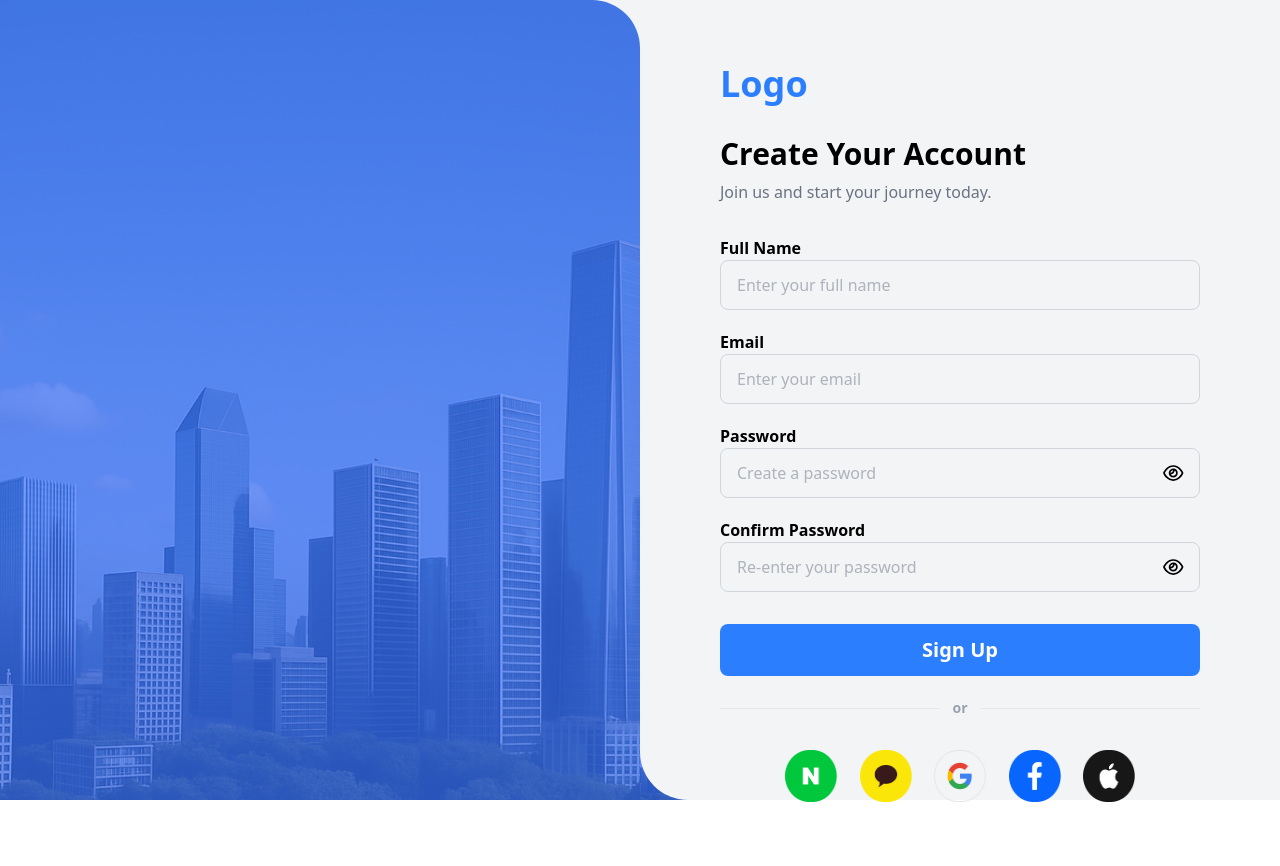
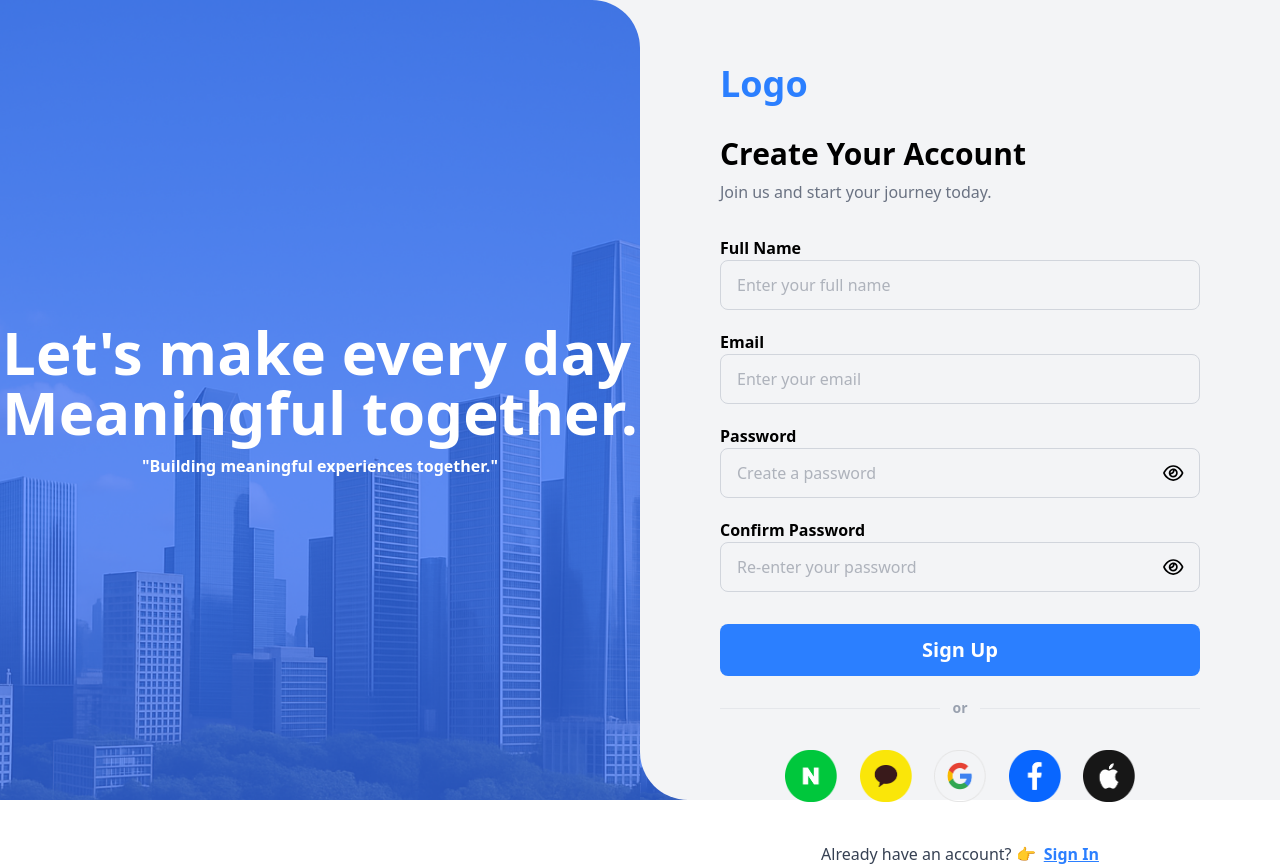
Before and after one commit to nimabed/login-page, a React (Vite) app: page / in a window 1280 px wide. Before the commit the page ends 802 px from the top, so only its background shows below. Built offline with nearby package versions, Linux system fonts and the light colour scheme.

Commit message:
Page title added on desktop mode

```diff
--- a/src/MainContainer.jsx
+++ b/src/MainContainer.jsx
@@ -7,22 +7,28 @@ import fourthImage from './assets/image-4.png'
 import fifthImage from './assets/image-5.png'
 
 
-
 export function MainContainer() {
 
   return (
     <>
       <div className="relative w-full sm:flex">
-        <div className="hidden w-full sm:block bg-[#3971FF] bg-[url('/bg-image.png')] bg-center bg-cover bg-no-repeat sm:rounded-tr-[3rem] z-1">
+        <div className="hidden w-full sm:flex flex-col gap-y-3 justify-center items-center bg-[#3971FF] bg-[url('/bg-image.png')] bg-center bg-cover bg-no-repeat sm:rounded-tr-[3rem] z-1">
+        {/* Desktop Title */}
+          <span className="text-white text-6xl font-semibold">
+            Let's make every day <br />Meaningful together.
+          </span>
+          <span className="text-white font-semibold">"Building meaningful experiences together."</span>
         </div>
 
+        {/* Underlay boxes for rounding top and bottom center of page  */}
         <div className="hidden sm:flex flex-col justify-between align-items-center absolute left-[50%] translate-x-[-50%] z-0 h-full">
           <div className="size-[100px] bg-gray-100"></div>
           <div className="size-[100px] bg-[#3971FF] bg-[url('/bg-image.png')] bg-center bg-cover bg-no-repeat"></div>
         </div>
 
-        <div className="sm:hidden absolute z-0 w-[100px] h-[100px] right-0 bg-[#3971FF] bg-[url('/bg-image.png')] bg-center bg-cover bg-no-repeat"></div>
-        <div className="sm:hidden absolute z-0 w-[100px] h-[100px] bottom-0 bg-[#3971FF] bg-[url('/bg-image.png')] bg-center bg-cover bg-no-repeat"></div>
+        {/* Underlay boxes for rounding top right and bottom left of page */}
+        <div className="sm:hidden absolute z-0 w-[100px] h-[100px] right-0 bg-[#3971FF]"></div>
+        <div className="sm:hidden absolute z-0 w-[100px] h-[100px] bottom-0 bg-[#3971FF]"></div>
 
         {/*----- Content Wrapper -----*/}
         <div className="relative sm:w-full h-screen rounded-bl-[3rem] rounded-tr-[3rem] sm:rounded-bl-[3rem] bg-gray-100  sm:rounded-tr-none  z-1 pt-[4rem]">
@@ -96,7 +102,7 @@ export function MainContainer() {
               <span className="w-full border-t border-gray-200"></span>
             </div>
             {/*----- Footer logo images -----*/}
-            <div className="flex justify-between max-w-[350px] m-auto">
+            <div className="flex justify-between max-w-[350px] m-auto mb-[40px]">
               <a href="#" className="sm:order-2">
                 <img src={fifthImage} alt="fifthImage" className="size-13" />
               </a>
@@ -114,6 +120,12 @@ export function MainContainer() {
               </a>
             </div>
 
+            <div className="max-w-[320px] m-auto text-center">
+              <span className="text-gray-700">Already have an account? 👉
+                <a href="#" className="underline text-blue-500 font-semibold ml-2">Sign In</a>
+              </span>
+            </div>
+
           </div>
         </div>
       </div>
```
